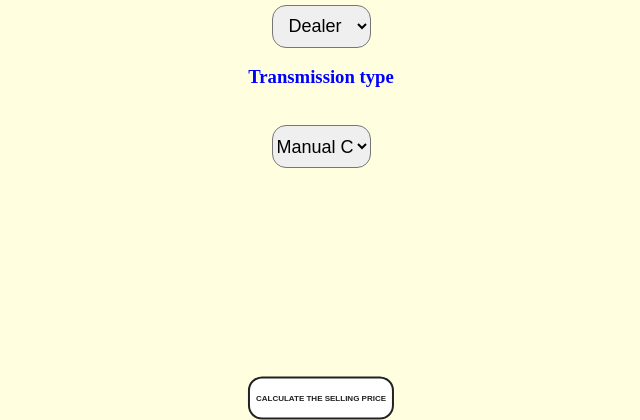
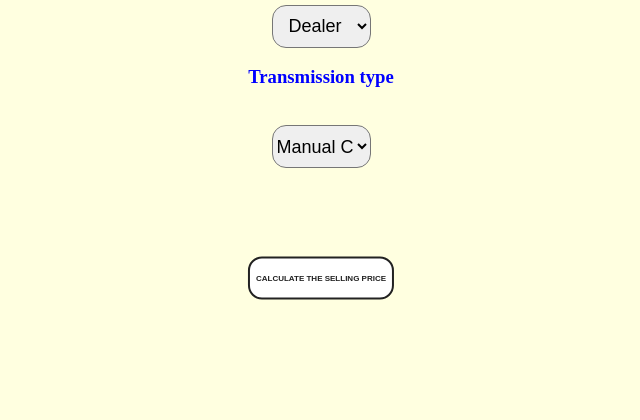
Before and after one commit to imbalram/minor_project, a Flask app: page / in a window 1280 px wide. Shown: the part 639-1059 px from the top of the page, without its empty margins (319-959 px from the left). After the commit the page ends 939 px from the top, so only its background shows below. Run offline with Flask 2, Linux system fonts and the light colour scheme; parts of the project's set-up code (start-up, migrations or seed data) failed here and were passed over.

Commit message:
Update index.html

```diff
--- a/templates/index.html
+++ b/templates/index.html
@@ -57,7 +57,7 @@
   height: 43px;
   text-align: center;
   border-radius: 14px;
-  bottom: -35%;
+  bottom: -20%;
   font-size: 18px;
   transform:translate(-50%,-50%);
   width=240px
```
